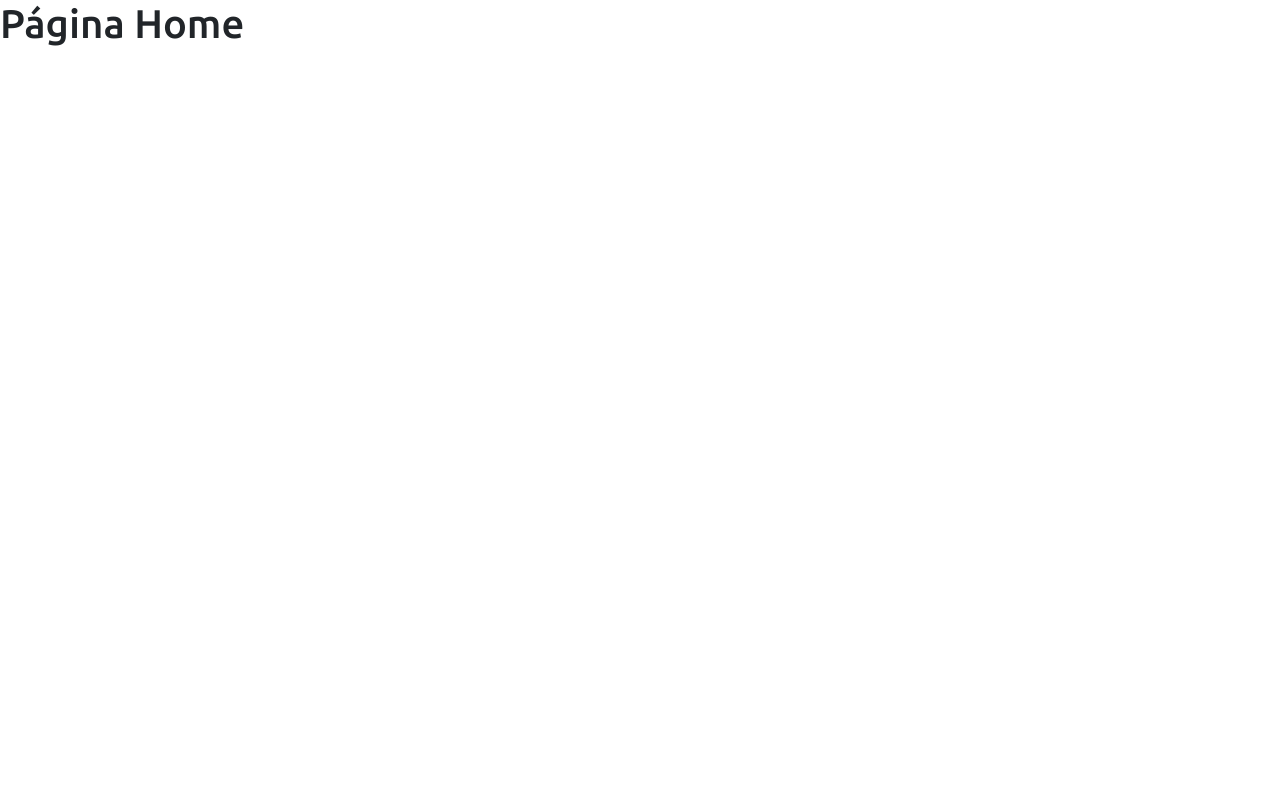
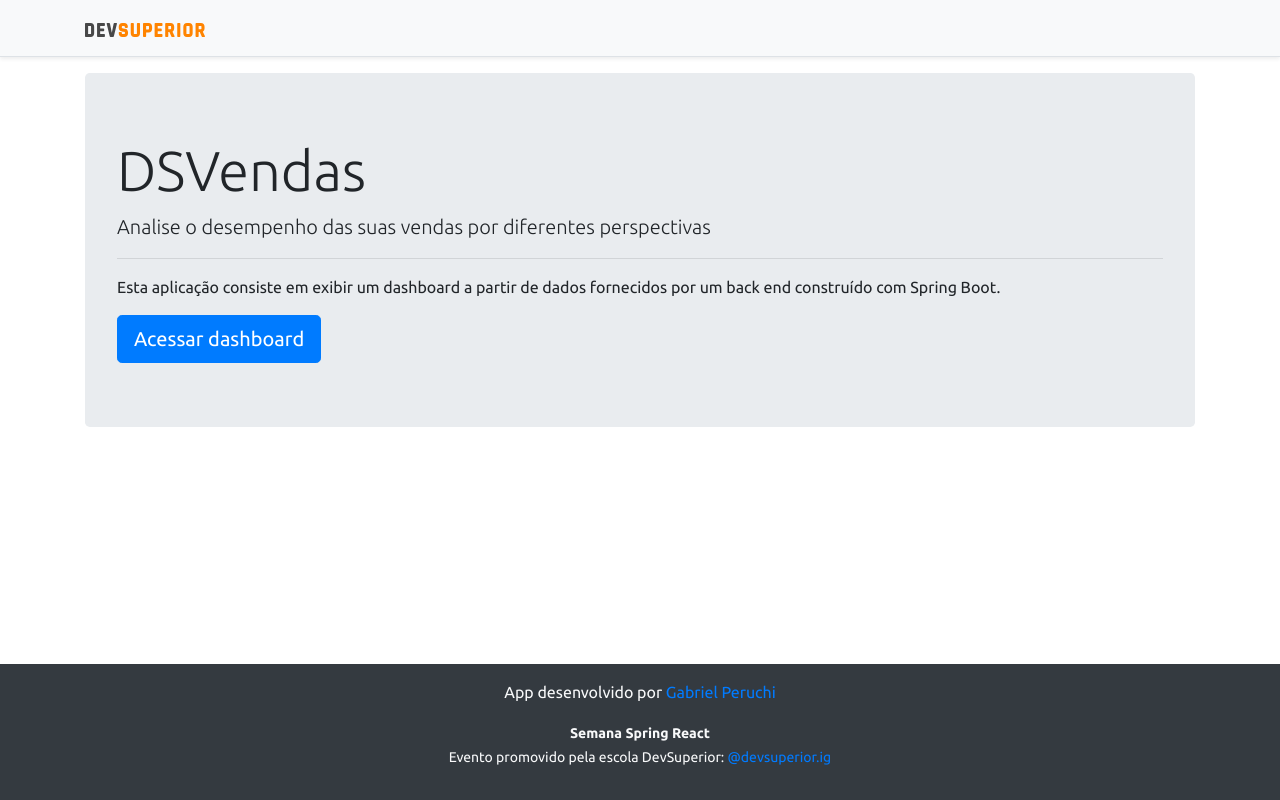
Before and after one commit to gabriel-peruchi/projeto-sds3, a React (Create React App) app in the folder frontend/: page / in a window 1280 px wide. Built offline with nearby package versions, Linux system fonts and the light colour scheme.

Commit message:
Home, navigation

```diff
--- a/frontend/src/components/NavBar/index.tsx
+++ b/frontend/src/components/NavBar/index.tsx
@@ -1,3 +1,5 @@
+import { Link } from "react-router-dom";
+
 import ImgDsDark from "assets/img/ds-dark.svg";
 
 const NavBar = () => {
@@ -5,7 +7,9 @@ const NavBar = () => {
     <div className="d-flex flex-column flex-md-row align-items-center p-3 px-md-4 mb-3 bg-light border-bottom shadow-sm">
       <div className="container">
         <nav className="my-2 my-md-0 mr-md-3">
-          <img src={ImgDsDark} alt="DevSuperior" width="120" />
+          <Link to="/">
+            <img src={ImgDsDark} alt="DevSuperior" width="120" />
+          </Link>
         </nav>
       </div>
     </div>
--- a/frontend/src/pages/Home/index.tsx
+++ b/frontend/src/pages/Home/index.tsx
@@ -1,8 +1,31 @@
+import React from "react";
+import { Link } from "react-router-dom";
+
+import NavBar from "components/NavBar";
+import Footer from "components/Footer";
+
 const Home = () => {
   return (
-    <div>
-      <h1>Página Home</h1>
-    </div>
+    <React.Fragment>
+      <NavBar />
+      <div className="container">
+        <div className="jumbotron">
+          <h1 className="display-4">DSVendas</h1>
+          <p className="lead">
+            Analise o desempenho das suas vendas por diferentes perspectivas
+          </p>
+          <hr />
+          <p>
+            Esta aplicação consiste em exibir um dashboard a partir de dados
+            fornecidos por um back end construído com Spring Boot.
+          </p>
+          <Link className="btn btn-primary btn-lg" to="/dashboard">
+            Acessar dashboard
+          </Link>
+        </div>
+      </div>
+      <Footer />
+    </React.Fragment>
   );
 };
 
```
